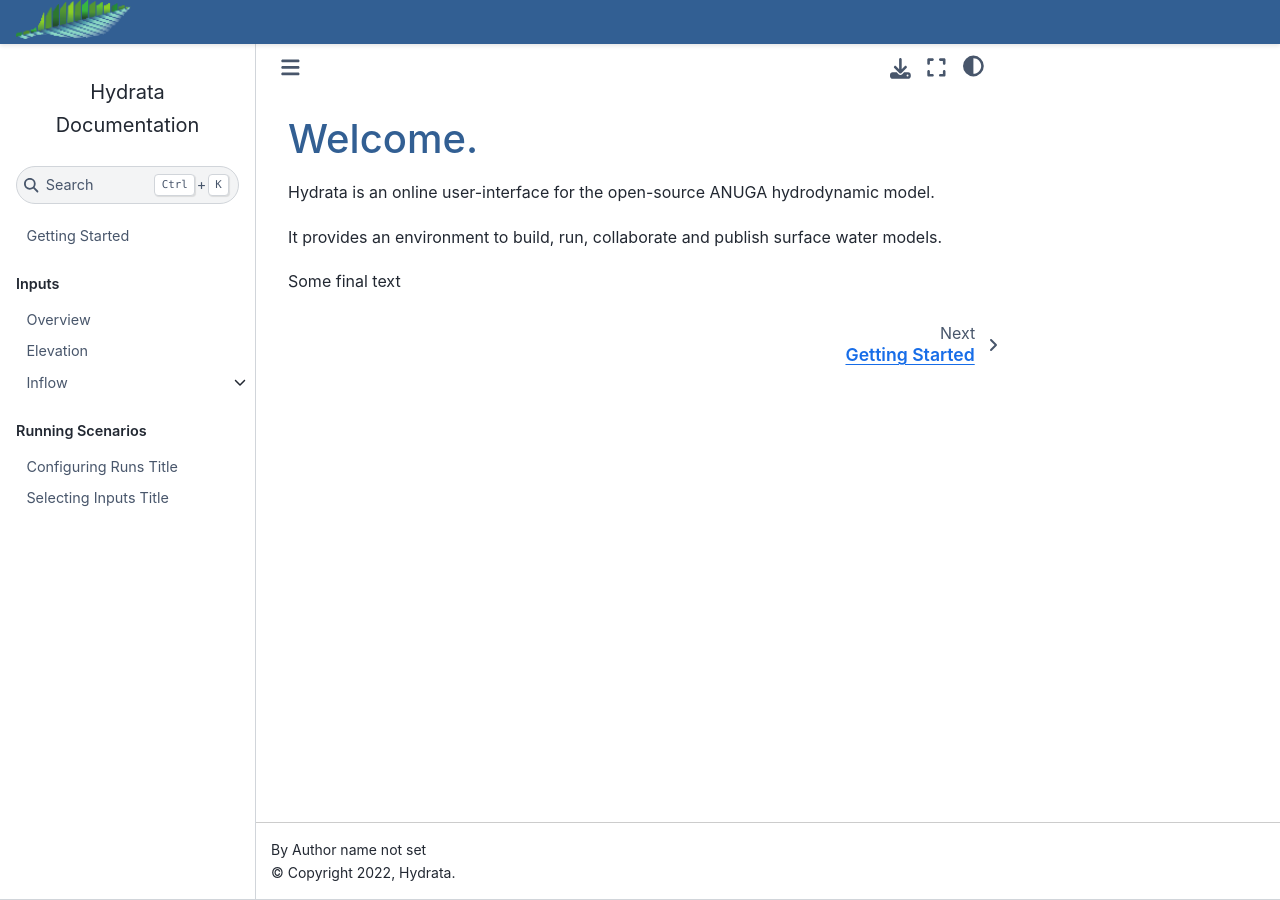
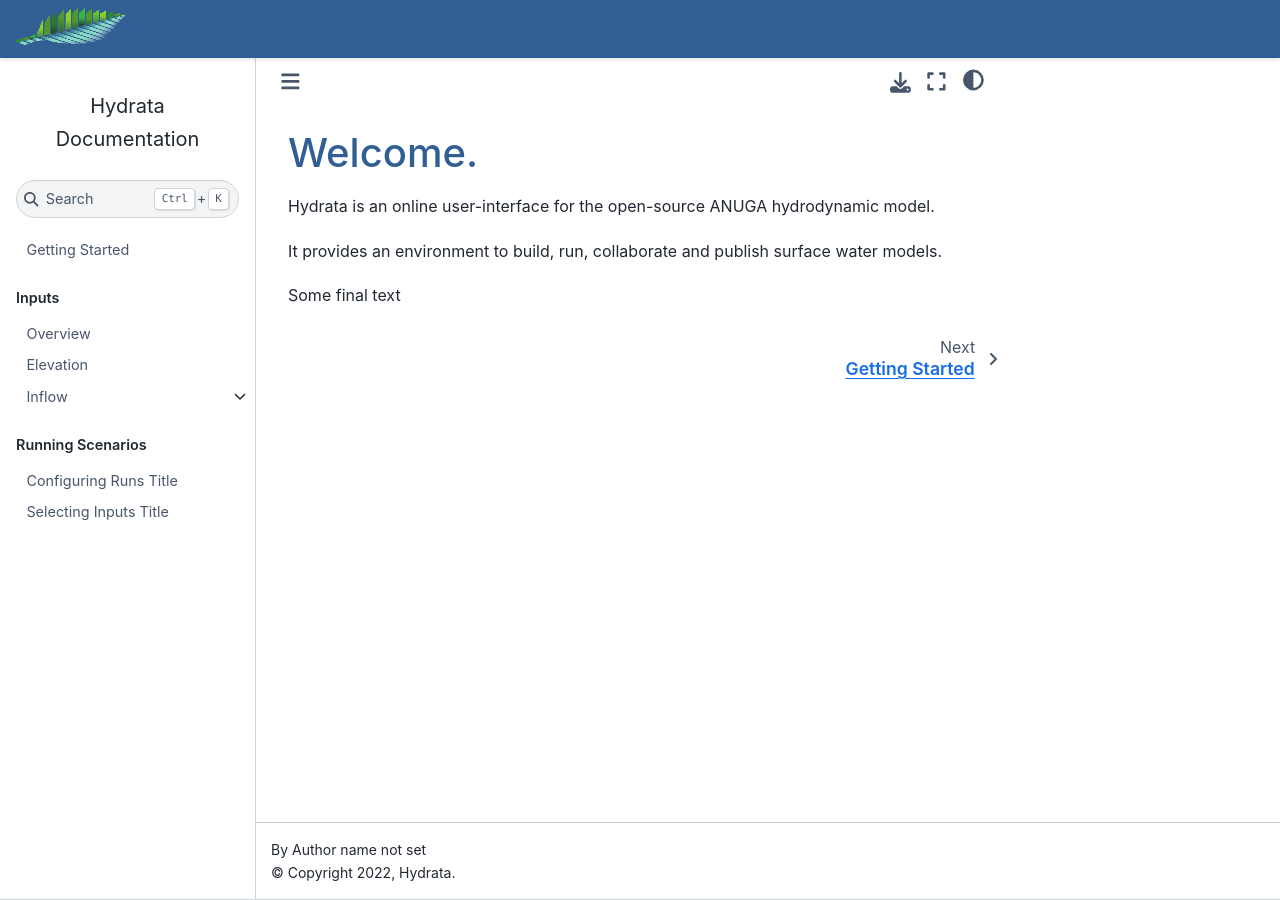
Before and after one commit to Hydrata/docs_hydrata, a Sphinx documentation site: the page built from source/index.md, in a window 1280 px wide. Built offline with Sphinx 7.4.7 and the Sphinx Book theme 1.1.4, drawn with Linux system fonts in a browser that asks for light colours; pages that are not in the unit, such as notebooks, are missing from menus.

Commit message:
navbar logo in right place

```diff
--- a/source/_static/hydrata.css
+++ b/source/_static/hydrata.css
@@ -12,8 +12,8 @@ h1, h2, h3, h4, h5 {
 }
 
 #navbar {
-    height: 44px;
-    padding-top: 4px;
+    height: 58px;
+    padding-top: 12px;
     width: 100%;
     background-color: #325f93;
 }
@@ -24,11 +24,11 @@ h1, h2, h3, h4, h5 {
     float: left;
     box-sizing: border-box;
     margin-left: 16px;
-    width: 115px;
-    height: 42px;
+    width: 122px;
+    height: 65px;
     background-image: url("logo-bg-lowres.png");
     background-repeat: no-repeat;
-    background-size: contain;
+    background-size: auto;
 
 }
 
```
Also changed, not shown: 1 other file.
